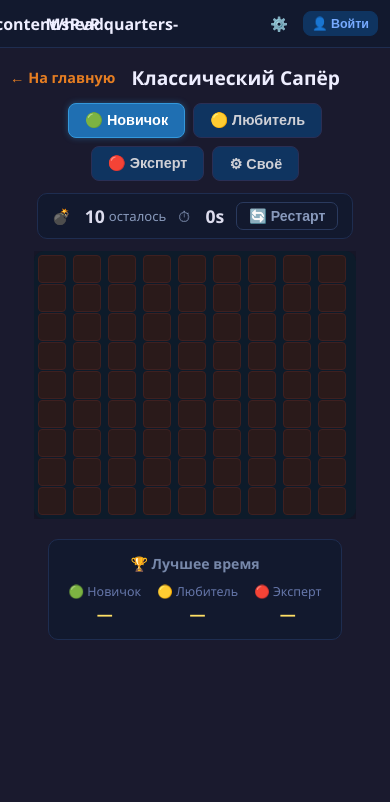
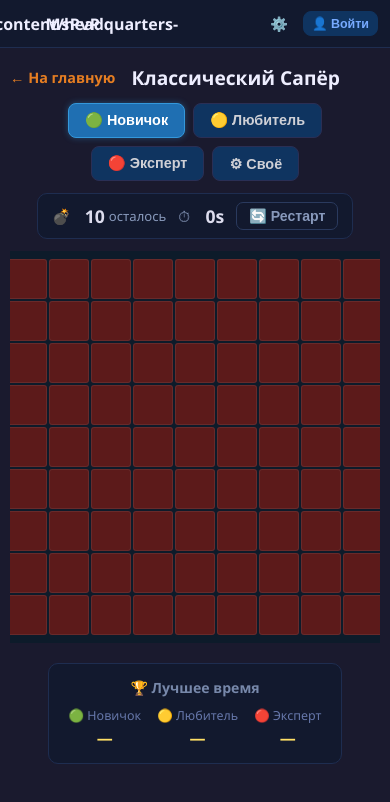
Before and after one commit to Ziware/minesweeper-pvp, a React (Vite) app in the folder packages/frontend/: page /classic in a window 390 px wide. Shown: the top 802 px of the page. Built offline with nearby package versions, Linux system fonts and the light colour scheme; what @minesweeper-pvp/shared would draw is missing.

Commit message:
fix vanilla

```diff
--- a/packages/frontend/src/components/ClassicBoard/ClassicBoard.module.css
+++ b/packages/frontend/src/components/ClassicBoard/ClassicBoard.module.css
@@ -1,5 +1,6 @@
-/* Classic board uses the same dark aesthetic as PvP Board.
-   Cell size adapts to the number of columns via a CSS variable injected inline. */
+/* Classic board — matches PvP Cell.module.css aesthetic exactly.
+   Unrevealed = dark red (ownerRed), revealed = dark blue (ownerBlue),
+   explosion flash identical to PvP. */
 
 .wrapper {
   display: flex;
@@ -18,84 +19,105 @@
   box-shadow: 0 4px 32px rgba(0, 0, 0, 0.6);
 }
 
-/* ── Base cell ── */
+/* ── Base cell — mirrors .cell from Cell.module.css ── */
 .cell {
-  --cell-size: 28px;
-  width: var(--cell-size, 28px);
-  height: var(--cell-size, 28px);
+  border-radius: 3px;
   display: flex;
   align-items: center;
   justify-content: center;
-  border-radius: 4px;
+  font-size: 0.95rem;
   cursor: pointer;
-  font-size: 0.95rem;
-  font-weight: bold;
   user-select: none;
-  transition: filter 0.08s;
+  border: 1px solid rgba(255, 255, 255, 0.07);
+  transition: filter 0.1s, box-shadow 0.1s;
+  box-sizing: border-box;
   position: relative;
   overflow: hidden;
 }
 
-/* ── Unrevealed: dark red/enemy-like to match PvP feel ── */
+.cell:hover { filter: brightness(1.18); }
+
+/* ── Unrevealed: dark red, same as .ownerRed ── */
 .cellHidden {
-  background: #2a1a1a;
-  border: 1px solid #3e2020;
-  color: #eee;
-}
-.cellHidden:hover {
-  filter: brightness(1.25);
+  background: #5c1a1a;
 }
 
-/* ── Flagged ── */
-.cellFlagged {
-  background: #2a1a1a;
-  border: 1px solid #8b3030;
+/* ── Revealed: dark blue, same as .ownerBlue ── */
+.cellRevealed {
+  background: #1a3d5c;
+  cursor: default;
+}
+.cellRevealed:hover { filter: none; }
+
+/* ── Mine hit cell: brighter red, same as .mineRed ── */
+.mineHit {
+  background: #8b1a1a;
+  cursor: default;
+}
+.mineHit:hover { filter: none; }
+
+/* ── Exploding mine (shake + flash) ── */
+.exploding {
+  animation: explosionShake 0.5s ease-out;
 }
 
-/* ── Revealed: blue/player-captured tone ── */
-.cellRevealed {
-  background: #0e1f38;
-  border: 1px solid #1a3055;
-  cursor: default;
-}
-
-/* ── Exploded mine ── */
-.cellExploded {
-  background: #6b1c1c;
-  border: 1px solid #e74c3c;
-  animation: explodePulse 0.4s ease-out;
-}
-
-@keyframes explodePulse {
-  0%   { background: #ff4444; }
-  100% { background: #6b1c1c; }
-}
-
-/* ── Chord preview highlight (unflagged neighbors of a chordable number) ── */
-.cellChordPreview {
-  filter: brightness(1.35);
-  border-color: #66ccff !important;
-}
-
-/* ── First-click hint: center area glow before board is generated ── */
+/* ── First-click hint glow on center area ── */
 .cellHint {
   animation: hintPulse 1.8s ease-in-out infinite;
 }
-
 @keyframes hintPulse {
   0%, 100% { box-shadow: 0 0 0 0 rgba(52, 152, 219, 0); }
   50%       { box-shadow: 0 0 6px 2px rgba(52, 152, 219, 0.4); }
 }
 
+/* ── Explosion flash overlay ── */
+.explosionFlash {
+  position: absolute;
+  inset: 0;
+  border-radius: inherit;
+  pointer-events: none;
+  z-index: 2;
+  background: #fff2a8;
+  box-shadow: 0 0 14px 4px rgba(255, 220, 120, 0.85);
+  animation: explosionFade 1s ease-out forwards;
+}
+
+@keyframes explosionFade {
+  0% {
+    background: #ffffff;
+    box-shadow: 0 0 22px 8px rgba(255, 240, 180, 0.95);
+    opacity: 1;
+  }
+  25% {
+    background: #ffd24a;
+    box-shadow: 0 0 18px 6px rgba(255, 200, 80, 0.85);
+    opacity: 0.95;
+  }
+  60% {
+    background: #ff8a3a;
+    box-shadow: 0 0 12px 3px rgba(255, 140, 60, 0.55);
+    opacity: 0.6;
+  }
+  100% {
+    background: rgba(255, 120, 40, 0);
+    box-shadow: 0 0 0 0 rgba(255, 120, 40, 0);
+    opacity: 0;
+  }
+}
+
+@keyframes explosionShake {
+  0%   { transform: translate(0, 0); }
+  20%  { transform: translate(-1px, 1px); }
+  40%  { transform: translate(1px, -1px); }
+  60%  { transform: translate(-1px, -1px); }
+  80%  { transform: translate(1px, 1px); }
+  100% { transform: translate(0, 0); }
+}
+
 .icon {
-  font-size: 0.85em;
+  display: flex;
+  align-items: center;
+  justify-content: center;
+  font-size: clamp(12px, 3vw, 24px);
   line-height: 1;
 }
-
-/* ── Responsive: shrink cells for large grids ── */
-@media (max-width: 700px) {
-  .board {
-    padding: 4px;
-    gap: 1px;
-  }
-}
--- a/packages/frontend/src/components/ClassicBoard/ClassicBoard.tsx
+++ b/packages/frontend/src/components/ClassicBoard/ClassicBoard.tsx
@@ -1,4 +1,4 @@
-import React, { useCallback, useState } from 'react';
+import React, { useCallback } from 'react';
 import type { ClassicCell, ClassicStatus } from '../../hooks/useClassicGame';
 import { Icon } from '../Icon/Icon';
 import styles from './ClassicBoard.module.css';
@@ -6,6 +6,8 @@ import styles from './ClassicBoard.module.css';
 interface ClassicBoardProps {
   cells: ClassicCell[][];
   status: ClassicStatus;
+  /** Cell size in px, injected from ClassicPage */
+  cellSize: number;
   onReveal: (r: number, c: number) => void;
   onFlag: (r: number, c: number) => void;
   onChord: (r: number, c: number) => void;
@@ -26,7 +28,7 @@ const NUMBER_COLORS: Record<number, string> = {
 
 function getCellContent(cell: ClassicCell, status: ClassicStatus): React.ReactNode {
   if (!cell.revealed) {
-    if (status === 'lost' && cell.hasMine) return <Icon name="mine" size="75%" />;
+    if (status === 'lost' && cell.hasMine && !cell.flagged) return <Icon name="mine" size="75%" />;
     if (cell.flagged)    return <span className={styles.icon}>🚩</span>;
     if (cell.questioned) return <span className={styles.icon}>❓</span>;
     return null;
@@ -34,7 +36,12 @@ function getCellContent(cell: ClassicCell, status: ClassicStatus): React.ReactNo
   if (cell.hasMine) return <Icon name="mine" size="75%" />;
   if (cell.adjacentMines > 0) {
     return (
-      <span style={{ color: NUMBER_COLORS[cell.adjacentMines] ?? '#eee', fontWeight: 'bold', fontSize: '1rem', lineHeight: 1 }}>
+      <span style={{
+        color: NUMBER_COLORS[cell.adjacentMines] ?? '#eee',
+        fontWeight: 'bold',
+        fontSize: '1rem',
+        lineHeight: 1,
+      }}>
         {cell.adjacentMines}
       </span>
     );
@@ -42,9 +49,37 @@ function getCellContent(cell: ClassicCell, status: ClassicStatus): React.ReactNo
   return null;
 }
 
+function countAdjFlags(cells: ClassicCell[][], r: number, c: number, rows: number, cols: number): number {
+  let count = 0;
+  for (let dr = -1; dr <= 1; dr++) {
+    for (let dc = -1; dc <= 1; dc++) {
+      if (dr === 0 && dc === 0) continue;
+      const nr = r + dr; const nc = c + dc;
+      if (nr >= 0 && nr < rows && nc >= 0 && nc < cols && cells[nr][nc].flagged) count++;
+    }
+  }
+  return count;
+}
+
+function countUnflaggedUnrevealed(cells: ClassicCell[][], r: number, c: number, rows: number, cols: number): number {
+  let count = 0;
+  for (let dr = -1; dr <= 1; dr++) {
+    for (let dc = -1; dc <= 1; dc++) {
+      if (dr === 0 && dc === 0) continue;
+      const nr = r + dr; const nc = c + dc;
+      if (nr >= 0 && nr < rows && nc >= 0 && nc < cols) {
+        const n = cells[nr][nc];
+        if (!n.revealed && !n.flagged) count++;
+      }
+    }
+  }
+  return count;
+}
+
 export function ClassicBoard({
   cells,
   status,
+  cellSize,
   onReveal,
   onFlag,
   onChord,
@@ -53,40 +88,36 @@ export function ClassicBoard({
   const rows = cells.length;
   const cols = cells[0]?.length ?? 0;
 
-  const [chordHover, setChordHover] = useState<Set<string>>(new Set());
-
-  // Compute chord preview neighbors when hovering a revealed number cell
-  const handleMouseEnter = useCallback((r: number, c: number) => {
-    const cell = cells[r][c];
-    if (!cell.revealed || cell.adjacentMines === 0) { setChordHover(new Set()); return; }
-    const flagCount = countAdjFlags(cells, r, c, rows, cols);
-    if (flagCount !== cell.adjacentMines) { setChordHover(new Set()); return; }
-    const preview = new Set<string>();
-    for (let dr = -1; dr <= 1; dr++) {
-      for (let dc = -1; dc <= 1; dc++) {
-        if (dr === 0 && dc === 0) continue;
-        const nr = r + dr; const nc = c + dc;
-        if (nr >= 0 && nr < rows && nc >= 0 && nc < cols && !cells[nr][nc].revealed && !cells[nr][nc].flagged) {
-          preview.add(`${nr}-${nc}`);
-        }
-      }
-    }
-    setChordHover(preview);
-  }, [cells, rows, cols]);
-
-  const handleMouseLeave = useCallback(() => setChordHover(new Set()), []);
-
   const handleClick = useCallback((e: React.MouseEvent, r: number, c: number) => {
     e.preventDefault();
     const cell = cells[r][c];
     if (status === 'won' || status === 'lost') return;
     if (cell.flagged) return;
+
     if (cell.revealed && cell.adjacentMines > 0) {
-      onChord(r, c);
+      const flagCount          = countAdjFlags(cells, r, c, rows, cols);
+      const unflaggedUnrevealed = countUnflaggedUnrevealed(cells, r, c, rows, cols);
+
+      if (flagCount === cell.adjacentMines) {
+        // Standard chord: reveal all unflagged unrevealed neighbors
+        onChord(r, c);
+      } else if (unflaggedUnrevealed > 0 && flagCount + unflaggedUnrevealed === cell.adjacentMines) {
+        // Auto-flag chord: remaining unflagged neighbors must all be mines
+        for (let dr = -1; dr <= 1; dr++) {
+          for (let dc = -1; dc <= 1; dc++) {
+            if (dr === 0 && dc === 0) continue;
+            const nr = r + dr; const nc = c + dc;
+            if (nr >= 0 && nr < rows && nc >= 0 && nc < cols) {
+              const n = cells[nr][nc];
+              if (!n.revealed && !n.flagged) onFlag(nr, nc);
+            }
+          }
+        }
+      }
     } else if (!cell.revealed) {
       onReveal(r, c);
     }
-  }, [cells, status, onReveal, onChord]);
+  }, [cells, status, rows, cols, onReveal, onChord, onFlag]);
 
   const handleRightClick = useCallback((e: React.MouseEvent, r: number, c: number) => {
     e.preventDefault();
@@ -101,22 +132,24 @@ export function ClassicBoard({
     <div className={styles.wrapper}>
       <div
         className={styles.board}
-        style={{ gridTemplateColumns: `repeat(${cols}, var(--cell-size, 28px))` }}
+        style={{
+          gridTemplateColumns: `repeat(${cols}, ${cellSize}px)`,
+          gridTemplateRows:    `repeat(${rows}, ${cellSize}px)`,
+        }}
       >
         {cells.map((row, r) =>
           row.map((cell, c) => {
             const isCenter = firstClickHint && status === 'idle'
               && Math.abs(r - centerR) <= 1 && Math.abs(c - centerC) <= 1;
-            const isExploded = status === 'lost' && cell.hasMine && cell.revealed;
-            const isChordPreview = chordHover.has(`${r}-${c}`);
+            const isExplodedMine = status === 'lost' && cell.hasMine && cell.revealed;
 
             const cls = [
               styles.cell,
-              cell.revealed ? (cell.hasMine ? styles.cellExploded : styles.cellRevealed) : styles.cellHidden,
-              cell.flagged ? styles.cellFlagged : '',
-              isCenter ? styles.cellHint : '',
-              isChordPreview ? styles.cellChordPreview : '',
-              isExploded ? styles.cellExploded : '',
+              cell.revealed
+                ? (cell.hasMine ? styles.mineHit : styles.cellRevealed)
+                : styles.cellHidden,
+              isCenter && !cell.revealed ? styles.cellHint : '',
+              isExplodedMine ? styles.exploding : '',
             ].filter(Boolean).join(' ');
 
             return (
@@ -125,9 +158,10 @@ export function ClassicBoard({
                 className={cls}
                 onClick={(e) => handleClick(e, r, c)}
                 onContextMenu={(e) => handleRightClick(e, r, c)}
-                onMouseEnter={() => handleMouseEnter(r, c)}
-                onMouseLeave={handleMouseLeave}
               >
+                {isExplodedMine && (
+                  <span className={styles.explosionFlash} aria-hidden />
+                )}
                 {getCellContent(cell, status)}
               </div>
             );
@@ -137,15 +171,3 @@ export function ClassicBoard({
     </div>
   );
 }
-
-function countAdjFlags(cells: ClassicCell[][], r: number, c: number, rows: number, cols: number): number {
-  let count = 0;
-  for (let dr = -1; dr <= 1; dr++) {
-    for (let dc = -1; dc <= 1; dc++) {
-      if (dr === 0 && dc === 0) continue;
-      const nr = r + dr; const nc = c + dc;
-      if (nr >= 0 && nr < rows && nc >= 0 && nc < cols && cells[nr][nc].flagged) count++;
-    }
-  }
-  return count;
-}
--- a/packages/frontend/src/pages/ClassicPage/ClassicPage.tsx
+++ b/packages/frontend/src/pages/ClassicPage/ClassicPage.tsx
@@ -35,9 +35,9 @@ function formatTime(ms: number): string {
 
 // Determine appropriate cell size based on board columns
 function cellSize(cols: number): number {
-  if (cols <= 9) return 34;
-  if (cols <= 16) return 28;
-  return 22;
+  if (cols <= 9) return 40;
+  if (cols <= 16) return 32;
+  return 26;
 }
 
 export function ClassicPage() {
@@ -181,10 +181,11 @@ export function ClassicPage() {
         )}
 
         {/* ── Board ── */}
-        <div className={styles.boardWrap} style={{ '--cell-size': `${cs}px` } as React.CSSProperties}>
+        <div className={styles.boardWrap}>
           <ClassicBoard
             cells={game.board}
             status={game.status}
+            cellSize={cs}
             onReveal={game.reveal}
             onFlag={game.cycleFlag}
             onChord={game.chord}
--- a/packages/frontend/src/pages/ProfilePage/ProfilePage.module.css
+++ b/packages/frontend/src/pages/ProfilePage/ProfilePage.module.css
@@ -16,6 +16,10 @@
 /* ── Top nav ─────────────────────────────────────────────────────────────── */
 
 .topNav {
+  display: flex;
+  align-items: center;
+  gap: 8px;
+  flex-wrap: wrap;
   margin-bottom: 16px;
 }
 
```
Also changed, not shown: packages/frontend/src/pages/ProfilePage/ProfilePage.tsx (+18 -18 lines).
